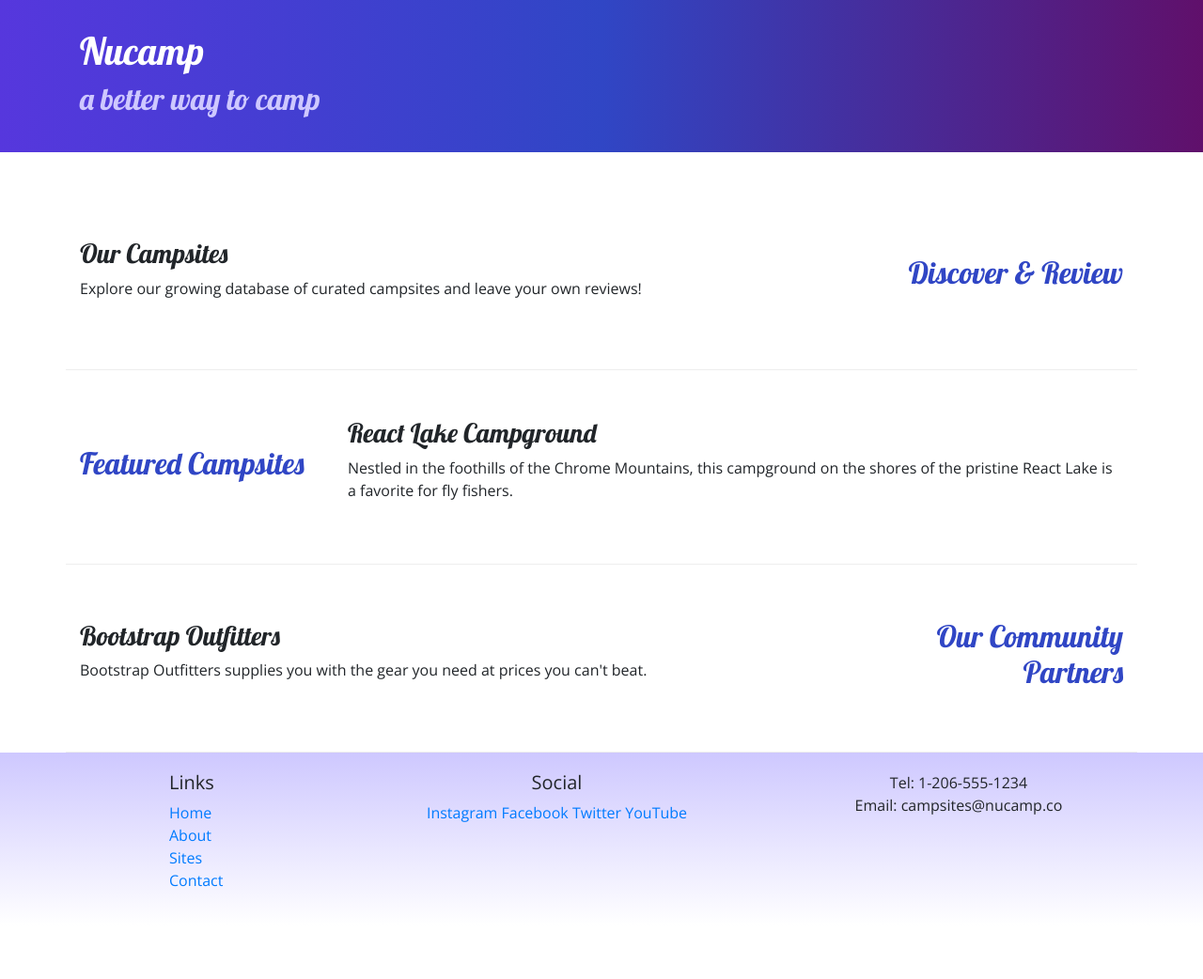
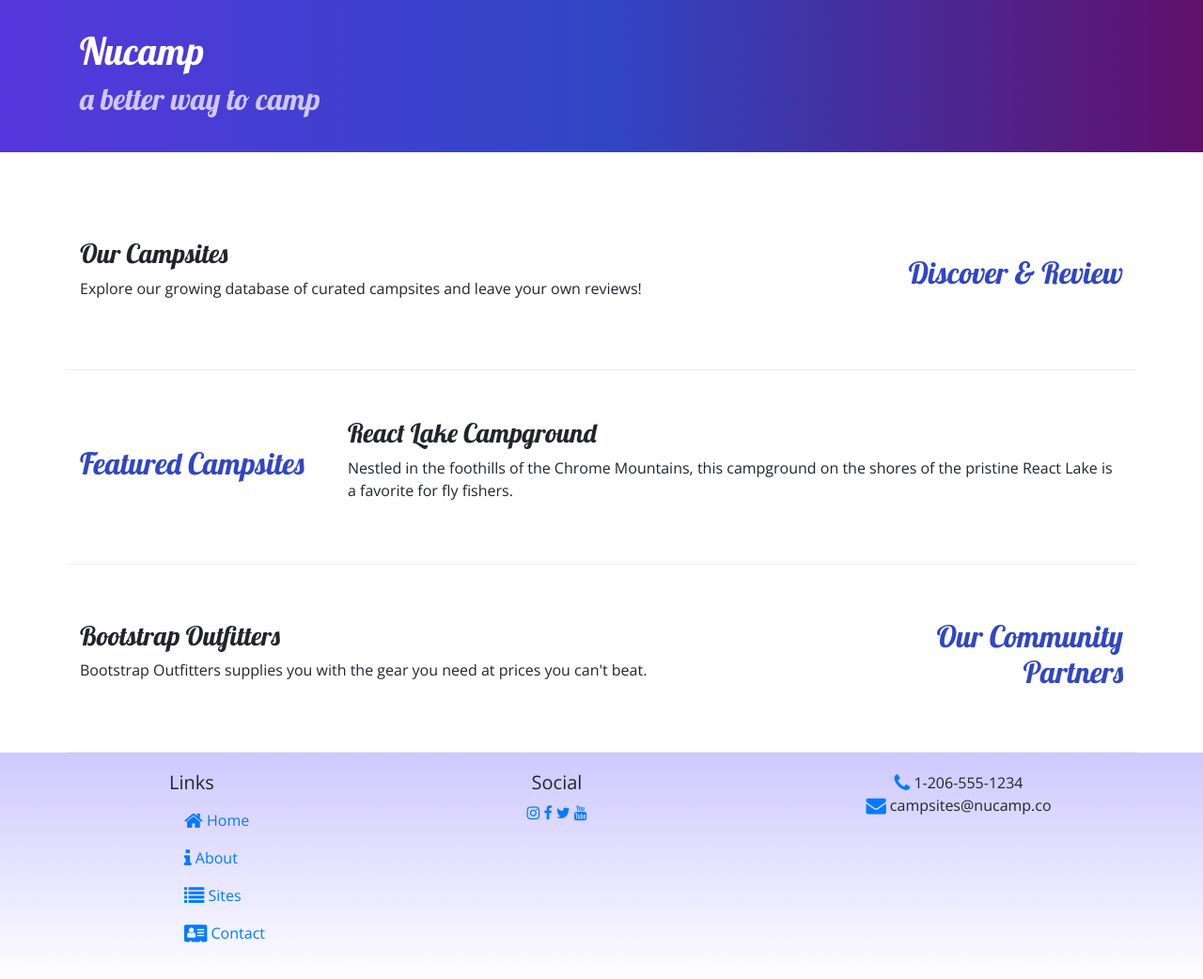
Before and after one commit to eitanfire/bootstrap, a website: page index.html in a window 1280 px wide. Shown: the whole page at 94% size. Before the commit the page ends 985 px from the top, so only its background shows below. Drawn offline with nearby package versions, Linux system fonts and the light colour scheme.

Commit message:
Icon Fonts

```diff
--- a/index.html
+++ b/index.html
@@ -12,6 +12,8 @@
     <!-- Additional CSS must be placed after Bootstrap CSS -->
     <link rel="stylesheet" href="https://fonts.googleapis.com/css?family=Lobster|Open+Sans" />
     <link rel="stylesheet" href="css/styles.css" />
+    <link rel="stylesheet" href="node_modules/font-awesome/css/font-awesome.min.css" />
+
     <title>NuCamp: A Better Way To Camp</title>
 </head>
 
@@ -45,7 +47,8 @@
             </div>
             <div class="col">
                 <h3>React Lake Campground</h3>
-                <p>Nestled in the foothills of the Chrome Mountains, this campground on the shores of the pristine React Lake is a favorite for fly fishers.</p>
+                <p>Nestled in the foothills of the Chrome Mountains, this campground on the shores of the pristine React
+                    Lake is a favorite for fly fishers.</p>
             </div>
         </div>
 
@@ -66,22 +69,22 @@
                 <div class="col-4 col-sm-2 offset-1">
                     <h5>Links</h5>
                     <ul class="list-unstyled">
-                        <li><a href="#">Home</a></li>
-                        <li><a href="#">About</a></li>
-                        <li><a href="#">Sites</a></li>
-                        <li><a href="#">Contact</a></li>
+                <li class="nav-item active"><a class="nav-link" href="#"><i class="fa fa-home fa-lg"></i> Home</a></li>
+                <li class="nav-item"><a class="nav-link" href="aboutus.html"><i class="fa fa-info fa-lg"></i> About</a></li>
+                <li class="nav-item"><a class="nav-link" href="#"><i class="fa fa-list fa-lg"></i> Sites</a></li>
+                <li class="nav-item"><a class="nav-link" href="#"><i class="fa fa-address-card fa-lg"></i> Contact</a></li>
                     </ul>
                 </div>
                 <div class="col-6 col-sm-5 text-center">
                     <h5>Social</h5>
-                    <a href="http://instagram.com/">Instagram</a>
-                    <a href="http://facebook.com/">Facebook</a>
-                    <a href="http://twitter.com/">Twitter</a>
-                    <a href="http://youtube.com/">YouTube</a>
+                    <a href="http://instagram.com/"><i class="fa fa-instagram"></i></a>
+                    <a href="http://facebook.com/"><i class="fa fa-facebook"></i></a>
+                    <a href="http://twitter.com/"><i class="fa fa-twitter"></i></a>
+                    <a href="http://youtube.com/"><i class="fa fa-youtube"></i></a>
                 </div>
                 <div class="col-sm-4 text-center">
-                    Tel: 1-206-555-1234<br />
-                    Email: campsites@nucamp.co
+              <i class="fa fa-phone fa-lg text-primary"></i> 1-206-555-1234<br />
+                      <i class="fa fa-envelope fa-lg text-primary"></i> campsites@nucamp.co
                 </div>
             </div>
         </div>
--- a/package.json
+++ b/package.json
@@ -1,18 +1,19 @@
 {
   "name": "bootstrap",
   "version": "1.0.0",
-    "description": "This is a website made to learn about Bootstrap",
+  "description": "This is a website made to learn about Bootstrap",
   "main": "index.html",
   "scripts": {
     "lite": "lite-server",
     "start": "npm run lite",
     "test": "echo \"Error: no test specified\" && exit 1"
- },
+  },
   "devDependencies": {
     "lite-server": "^2.6.1"
   },
   "dependencies": {
     "bootstrap": "^4.5.2",
+    "font-awesome": "^4.7.0",
     "jquery": "^3.5.1",
     "popper.js": "^1.16.1"
   }
```
Also changed, not shown: 1 other file. Lines whose indentation alone changed are shown as unchanged.
